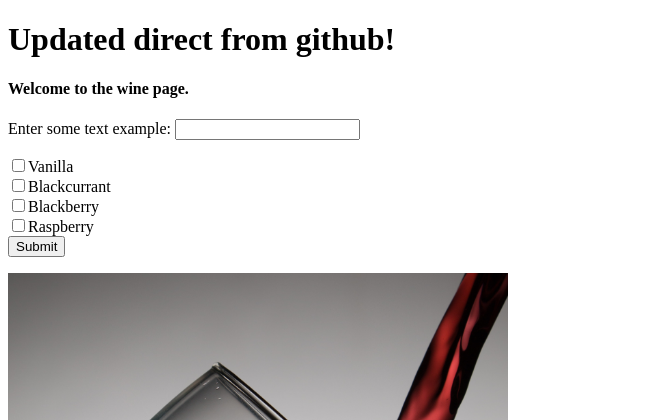
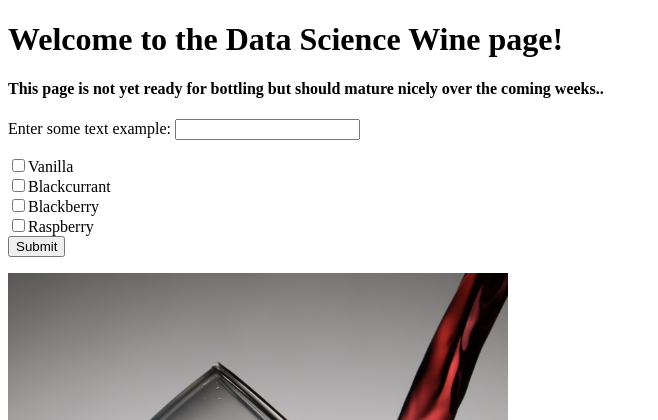
Before and after one commit to andrewneedham/Wine, a Flask app: page /index in a window 1280 px wide. Shown: the top 420 px of the page, without its empty margins (0-658 px from the left). Run offline with Flask 2, Linux system fonts and the light colour scheme; some libraries are stand-ins or nearby versions.

Commit message:
Update index.html

```diff
--- a/templates/index.html
+++ b/templates/index.html
@@ -10,10 +10,10 @@
 	</head>
 	<body>
 		<div class=page>
-  			<h1>Updated direct from github!</h1>
+  			<h1>Welcome to the Data Science Wine page!</h1>
   			<div class=metanav>
 
-    			<h4>Welcome to the wine page.</h4>
+    			<h4>This page is not yet ready for bottling but should mature nicely over the coming weeks..</h4>
 
     			<form id='input' method='post' action='graph'>
 	  			<p>
```
